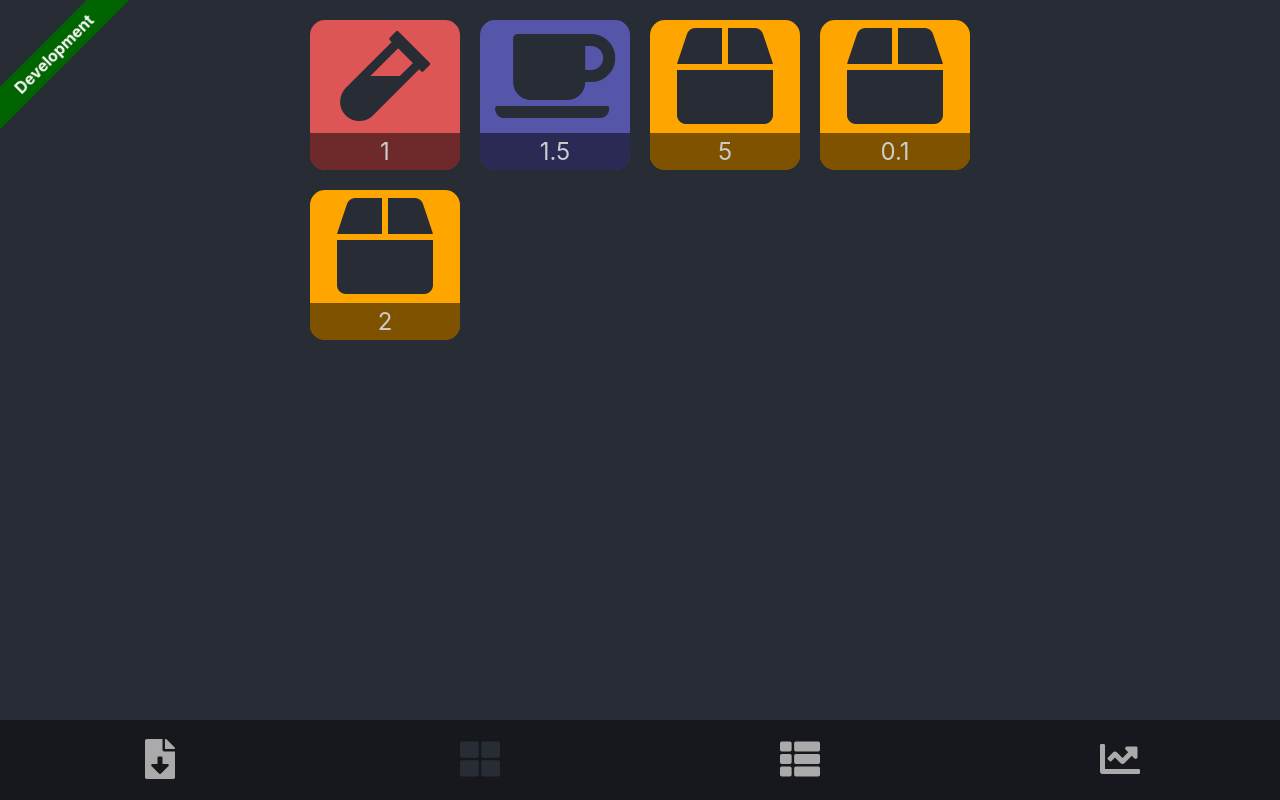
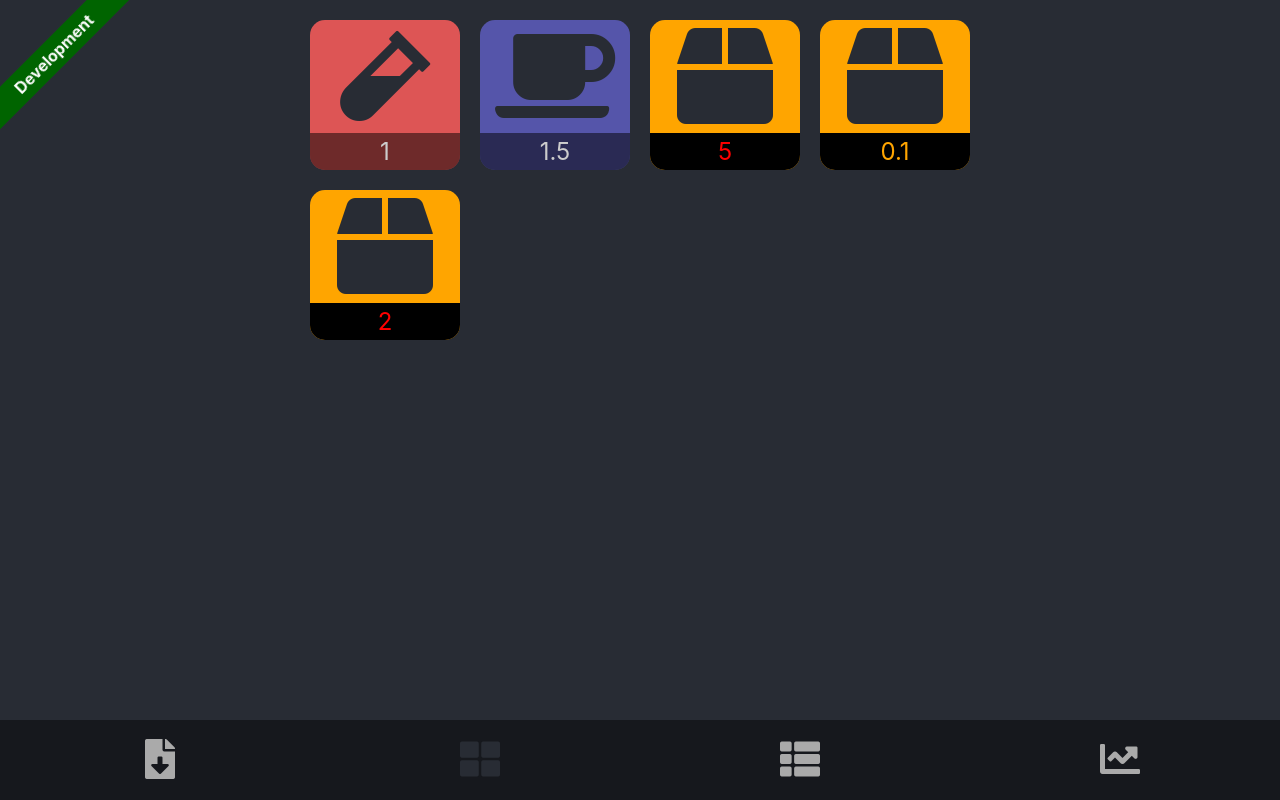
Before and after one commit to m-lima/skull-front, a React (Create React App) app: page / in a window 1280 px wide. Built offline with nearby package versions, Linux system fonts and the light colour scheme.

Commit message:
Fix Grid

```diff
--- a/src/view/Grid.tsx
+++ b/src/view/Grid.tsx
@@ -23,11 +23,11 @@ interface IState {
 }
 
 class SkullAmount {
-  skull: SkullId;
+  skull: number;
   amount: number;
 
   constructor(skull: SkullId, amount: number) {
-    this.skull = skull;
+    this.skull = skull.index;
     this.amount = amount;
   }
 }
@@ -35,12 +35,12 @@ class SkullAmount {
 const THREE_QUARTERS = 0.75;
 
 const idForQuick = (
-  skullAmounts: Map<SkullId, number>,
+  skullAmounts: Map<number, number>,
   quick: Quick,
   skull: Skull
 ) => {
-  if (skull.limit && skullAmounts.has(quick.skull)) {
-    const skullAmount = skullAmounts.get(quick.skull)! + quick.amount;
+  if (skull.limit && skullAmounts.has(quick.skull.index)) {
+    const skullAmount = skullAmounts.get(quick.skull.index)! + quick.amount;
     if (skullAmount > skull.limit * THREE_QUARTERS) {
       return 'Grid-button-over-limit';
     } else if (skullAmount > skull.limit * 0.8 * THREE_QUARTERS) {
@@ -81,7 +81,7 @@ export default class Grid extends Component<IProps, IState> {
   }
 
   buildSkullButton = (
-    skullAmounts: Map<SkullId, number>,
+    skullAmounts: Map<number, number>,
     quick: Quick,
     skull: Skull,
     index?: number
@@ -124,7 +124,7 @@ export default class Grid extends Component<IProps, IState> {
         }
         acc.set(curr.skull, amount);
         return acc;
-      }, new Map<SkullId, number>());
+      }, new Map<number, number>());
 
     return (
       <Fragment>
```
